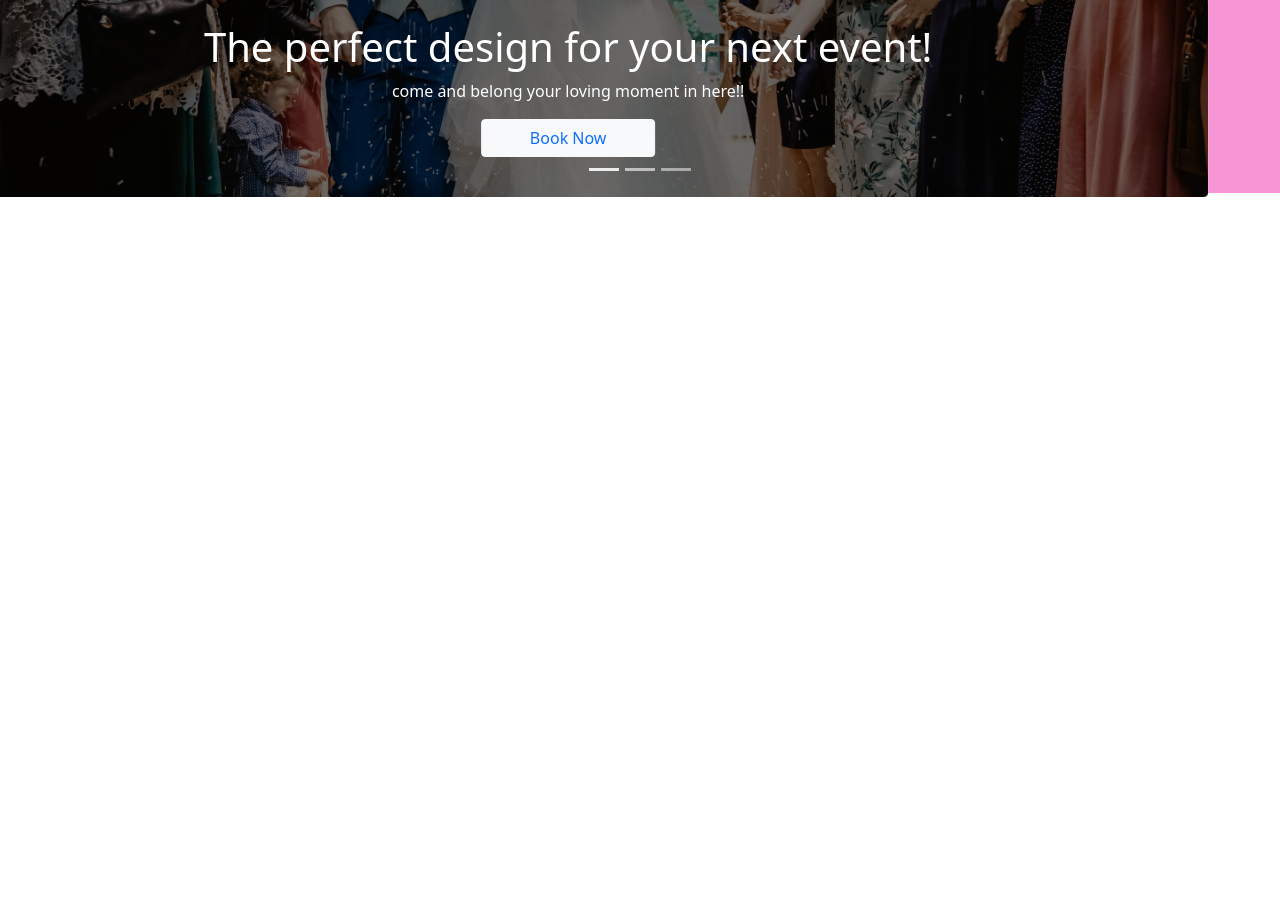
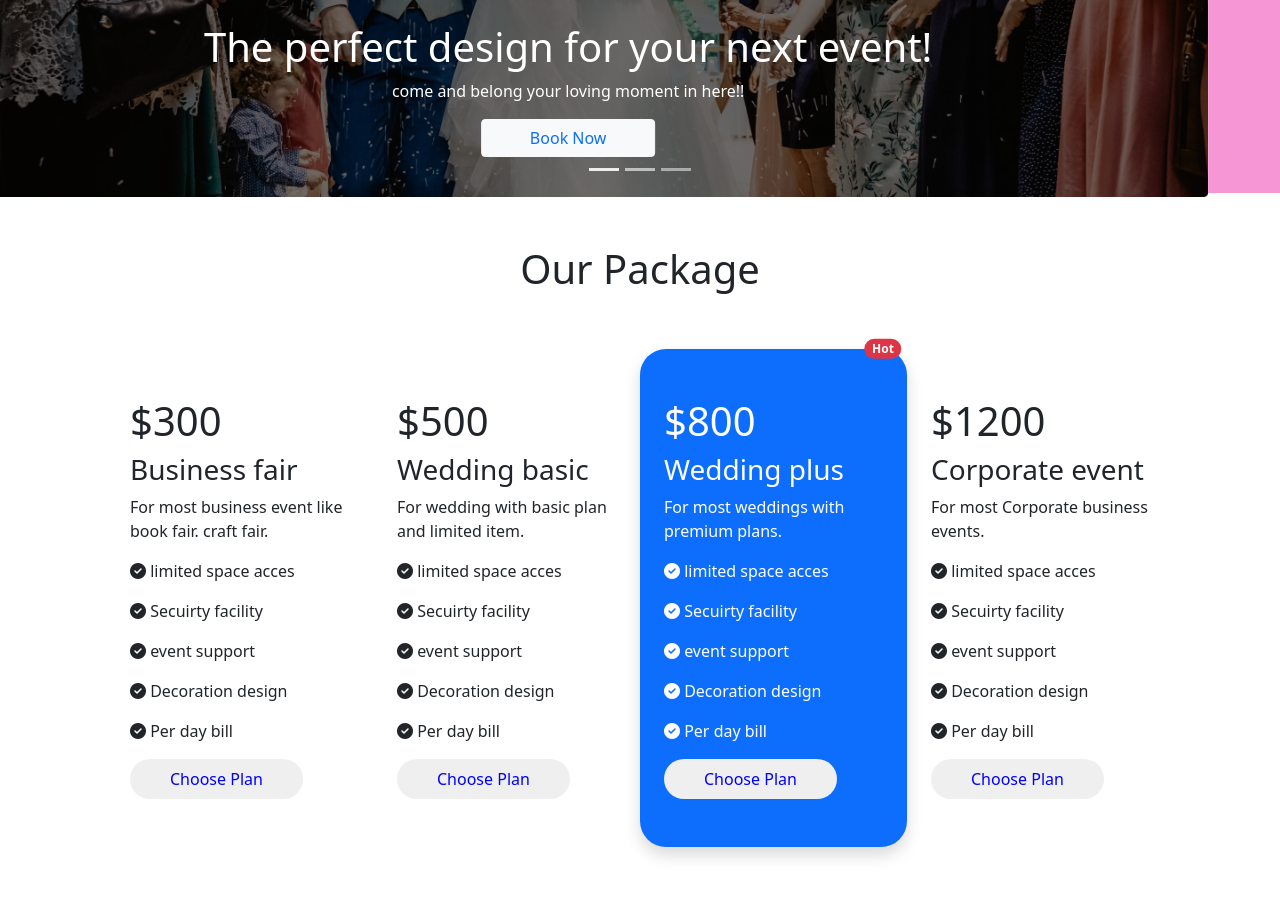
Before and after one commit to rukon351/convention-center, a plain HTML site: page index.html in a window 1280 px wide. Shown: the part 394-1293 px from the top of the page. Before the commit the page ends 800 px from the top, so only its background shows below. Drawn offline with nearby package versions, Linux system fonts and the light colour scheme.

Commit message:
added-package-option

```diff
--- a/css/style.css
+++ b/css/style.css
@@ -3,3 +3,14 @@
 body{
     font-family: 'Poppins', sans-serif;
 }
+
+.common-btn{
+    padding: 8px 40px;
+    border: none;
+    border-radius: 24px;
+    color: blue;
+}
+
+.border-for-wedding{
+    border-radius: 26px;
+}
--- a/index.html
+++ b/index.html
@@ -11,6 +11,8 @@
     <!-- bootstrap cdn for csssss -->
     <link href="https://cdn.jsdelivr.net/npm/bootstrap@5.1.3/dist/css/bootstrap.min.css" rel="stylesheet"
         integrity="sha384-1BmE4kWBq78iYhFldvKuhfTAU6auU8tT94WrHftjDbrCEXSU1oBoqyl2QvZ6jIW3" crossorigin="anonymous">
+    <!-- font awsome kittt -->
+    <script src="https://kit.fontawesome.com/9fd171919f.js" crossorigin="anonymous"></script>
 </head>
 
 <body>
@@ -100,6 +102,62 @@
                 </button>
             </div>
         </section>
+        <!-- added packeg -->
+        <section class="container py-5">
+            <h1 class="text-center">Our Package</h1>
+            <div class="row row-cols-1 row-cols-md-2 row-cols-lg-3 g-5 p-5">
+                <div class="col-lg-3 col-md-6 pt-5">
+                    <h1>$300</h1>
+                    <h3>Business fair</h3>
+                    <p>For most business event like book fair. craft fair.</p>
+                    <p><i class="fas fa-check-circle"></i> limited space acces</p>
+                    <p><i class="fas fa-check-circle"></i> Secuirty facility</p>
+                    <p><i class="fas fa-check-circle"></i> event support</p>
+                    <p><i class="fas fa-check-circle"></i> Decoration design</p>
+                    <p><i class="fas fa-check-circle"></i> Per day bill</p>
+                    <button type="button" class="common-btn">Choose Plan</button>
+                </div>
+                <div class="col-lg-3 col-md-6 pt-5">
+                    <h1>$500</h1>
+                    <h3>Wedding basic</h3>
+                    <p>For wedding with basic plan and limited item.</p>
+                    <p><i class="fas fa-check-circle"></i> limited space acces</p>
+                    <p><i class="fas fa-check-circle"></i> Secuirty facility</p>
+                    <p><i class="fas fa-check-circle"></i> event support</p>
+                    <p><i class="fas fa-check-circle"></i> Decoration design</p>
+                    <p><i class="fas fa-check-circle"></i> Per day bill</p>
+                    <button type="button" class="common-btn">Choose Plan</button>
+                </div>
+                <div class="col-lg-3 col-md-6 bg-primary text-white border-for-wedding shadow">
+                    <div class="py-5 position-relative">
+                        <span class="position-absolute top-0 start-100 translate-middle badge rounded-pill bg-danger">
+                            Hot
+                            <span class="visually-hidden">Hot</span>
+                        </span>
+                        <h1>$800</h1>
+                        <h3>Wedding plus</h3>
+                        <p>For most weddings with premium plans.</p>
+                        <p><i class="fas fa-check-circle"></i> limited space acces</p>
+                        <p><i class="fas fa-check-circle"></i> Secuirty facility</p>
+                        <p><i class="fas fa-check-circle"></i> event support</p>
+                        <p><i class="fas fa-check-circle"></i> Decoration design</p>
+                        <p><i class="fas fa-check-circle"></i> Per day bill</p>
+                        <button type="button" class="common-btn">Choose Plan</button>
+                    </div>
+                </div>
+                <div class="col-lg-3 col-md-6 pt-5">
+                    <h1>$1200</h1>
+                    <h3>Corporate event</h3>
+                    <p>For most Corporate business events.</p>
+                    <p><i class="fas fa-check-circle"></i> limited space acces</p>
+                    <p><i class="fas fa-check-circle"></i> Secuirty facility</p>
+                    <p><i class="fas fa-check-circle"></i> event support</p>
+                    <p><i class="fas fa-check-circle"></i> Decoration design</p>
+                    <p><i class="fas fa-check-circle"></i> Per day bill</p>
+                    <button type="button" class="common-btn">Choose Plan</button>
+                </div>
+            </div>
+        </section>
     </main>
 
     <footer>
```
